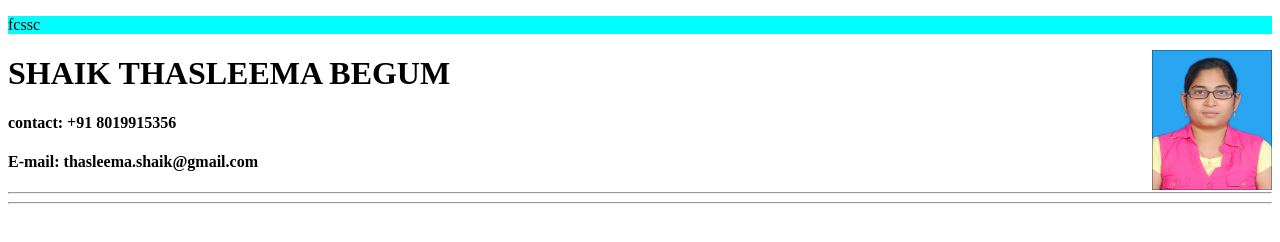
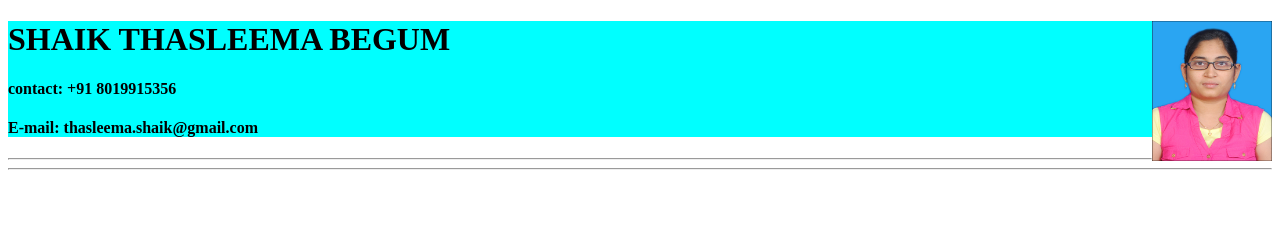
Before and after one commit to thasleema520/profile, a plain HTML site: page index.html in a window 1280 px wide. Drawn offline with Linux system fonts and the light colour scheme.

Commit message:
Update index.html

```diff
--- a/index.html
+++ b/index.html
@@ -3,11 +3,12 @@
 <head><title>PROFILE</title>
 </head>
 <body title="MY PROFILE">
-	<div style="background-color:cyan;"><p>fcssc</p></div>
+	<div style="background-color:cyan;">
 	<img align="right" src="DSC_0487.JPG" alt="Profile pic" width="120" height="140" >
 	<h1>SHAIK THASLEEMA BEGUM</h1>
 	<h4>contact: +91 8019915356</h4>
 	<h4>E-mail: thasleema.shaik@gmail.com</h4>
+	</div>
 	<hr>
 </body>
 	<hr>
```
